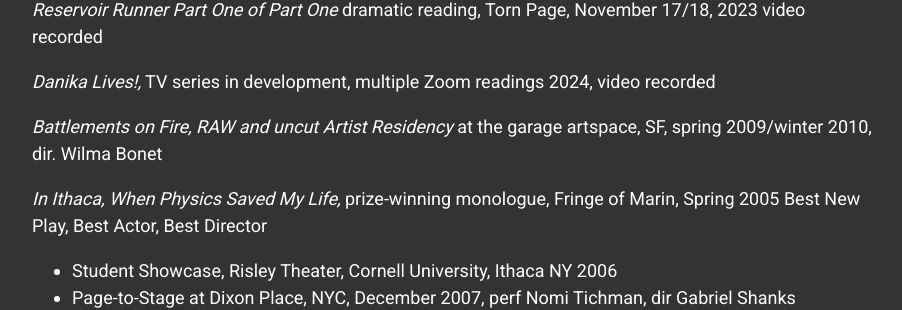
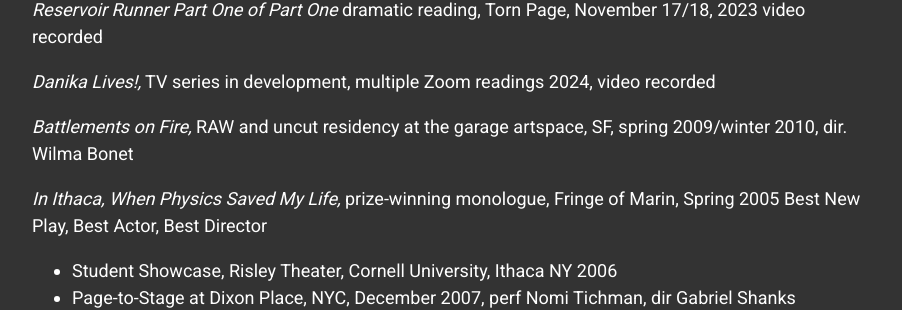
Before and after one commit to minicreative/victoriawolfe, a Jekyll site: the page built from index.md, in a window 1280 px wide and 900 px high, scrolled down 1082 px. Shown: the part 144-454 px from the top of the window, without its empty margins (188-1090 px from the left). Built offline with Jekyll 4.4.1, drawn with Linux system fonts in a browser that asks for light colours; some of the changed text lies outside the part shown.

Commit message:
Update Pages “home”

```diff
--- a/index.md
+++ b/index.md
@@ -27,7 +27,7 @@
 
 *Danika Lives!,* TV series in development, multiple Zoom readings 2024, video recorded
 
-*Battlements on Fire, RAW and uncut Artist Residency* at the garage artspace, SF, spring 2009/winter 2010, dir. Wilma Bonet
+*Battlements on Fire,* RAW and uncut residency at the garage artspace, SF, spring 2009/winter 2010, dir. Wilma Bonet
 
 *In Ithaca, When Physics Saved My Life,* prize-winning monologue, Fringe of Marin, Spring 2005 Best New Play, Best Actor, Best Director
 
@@ -84,7 +84,6 @@
 
 <img src="uploads/Work1.jpg" class="large" />
 <img src="uploads/Work2.jpg" class="half" />
-<img src="uploads/Work3.jpg" class="half" />
 
 Central Park Bench Maquette, foam core board, August 2009
 
```
Also changed, not shown: other parts of index.md (+1 -1 lines).
